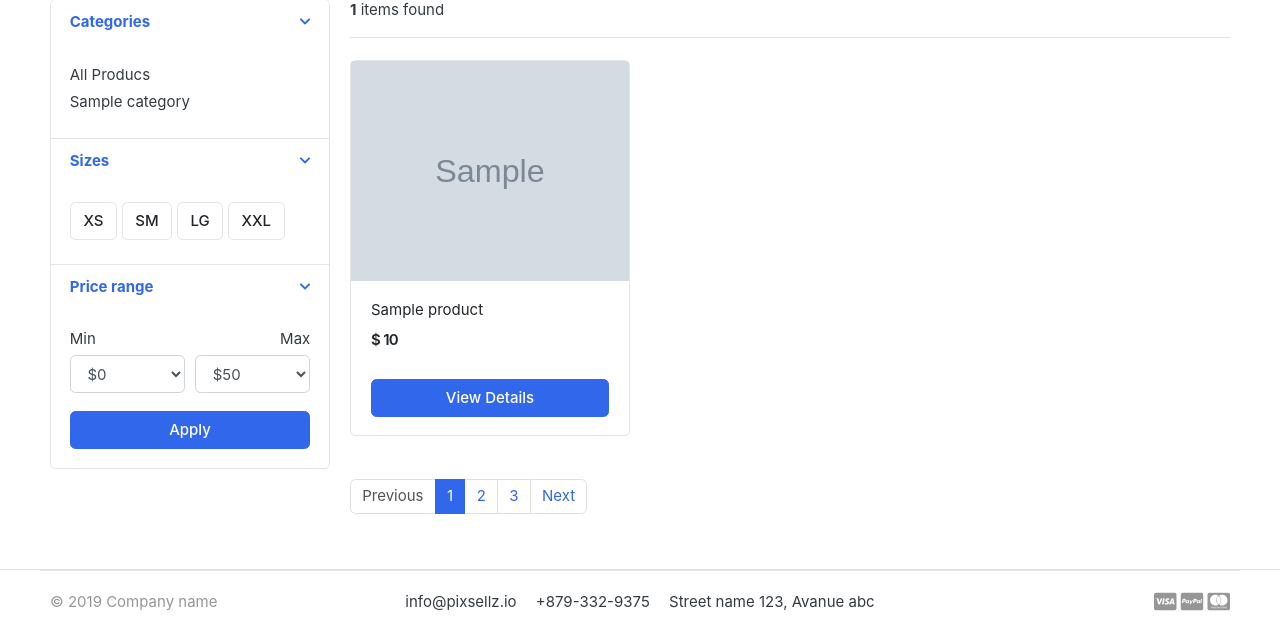
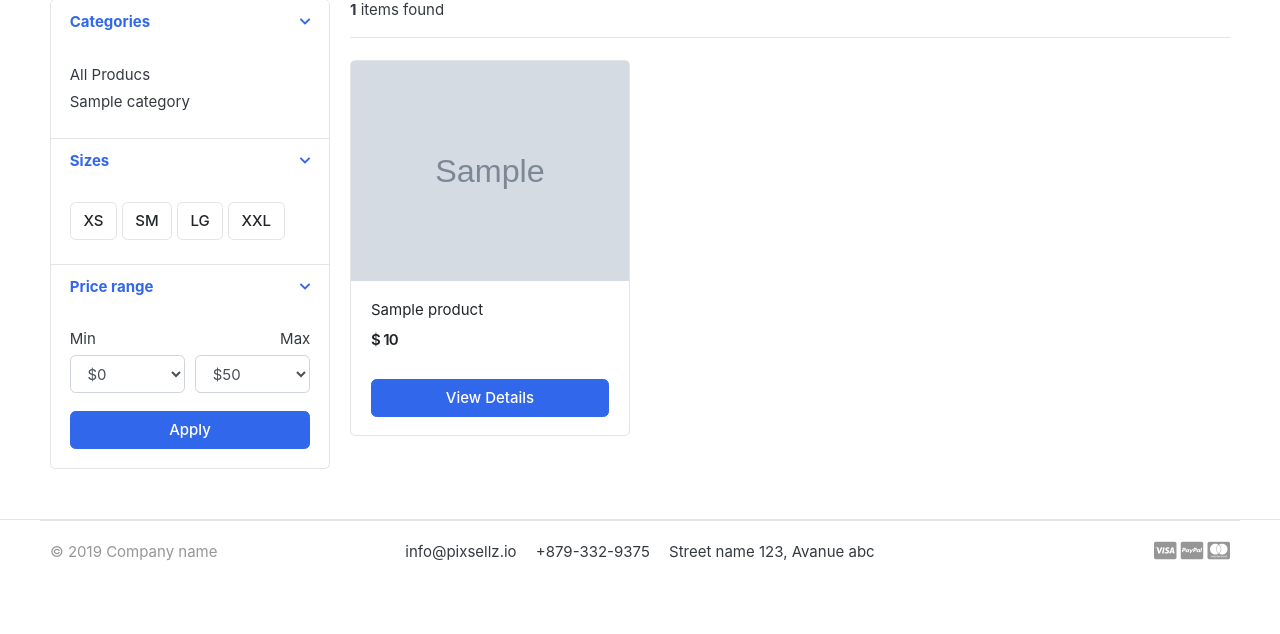
Before and after one commit to wai81/Django-Ecommerce, a Django app: page /store/ in a window 1280 px wide. Shown: the part 295-929 px from the top of the page. After the commit the page ends 856 px from the top, so only its background shows below. Run offline with Django 3.2, Linux system fonts and the light colour scheme; tables that the repository leaves empty hold one stand-in row (values such as "Sample post"); grey boxes marked "Sample" are stand-in pictures; some libraries are stand-ins or nearby versions; some web fonts are replaced.

Commit message:
34 added paginator store.html

```diff
--- a/templates/store/store.html
+++ b/templates/store/store.html
@@ -155,13 +155,33 @@
 					</div>
 
 						<nav class="mt-4" aria-label="Page navigation sample">
-						<ul class="pagination">
-							<li class="page-item disabled"><a class="page-link" href="#">Previous</a></li>
-							<li class="page-item active"><a class="page-link" href="#">1</a></li>
-							<li class="page-item"><a class="page-link" href="#">2</a></li>
-							<li class="page-item"><a class="page-link" href="#">3</a></li>
-							<li class="page-item"><a class="page-link" href="#">Next</a></li>
-						</ul>
+							<!--Проверяем есть пагинация -->
+							{% if products.has_other_pages %}
+							<ul class="pagination">
+
+								<!--Проверяем если страница первая Previous неактивный -->
+								{% if products.has_previous %}
+									<li class="page-item"><a class="page-link" href="?page={{products.previous_page_number}}">Previous</a></li>
+								{% else %}
+									<li class="page-item disabled"><a class="page-link" href="#">Previous</a></li>
+								{% endif %}
+
+								{% for i in products.paginator.page_range %}
+									{% if products.number == i %}
+										<li class="page-item active"><a class="page-link" href="#">{{i}}</a></li>
+									{% else %}
+										<li class="page-item"><a class="page-link" href="?page={{i}}">{{i}}</a></li>
+									{% endif %}
+								{% endfor %}
+
+								<!--Проверяем если страница последняя Next неактивный -->
+								{% if products.has_next %}
+									<li class="page-item"><a class="page-link" href="?page={{products.next_page_number}}">Next</a></li>
+								{% else %}
+									<li class="page-item disabled"><a class="page-link" href="#">Next</a></li>
+								{% endif %}
+							</ul>
+							{% endif %}
 					</nav>
 
 				</main> <!-- col.// -->
```
